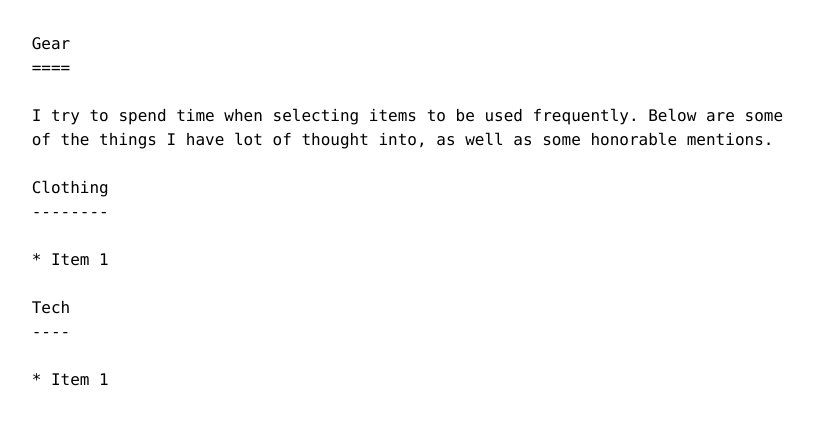
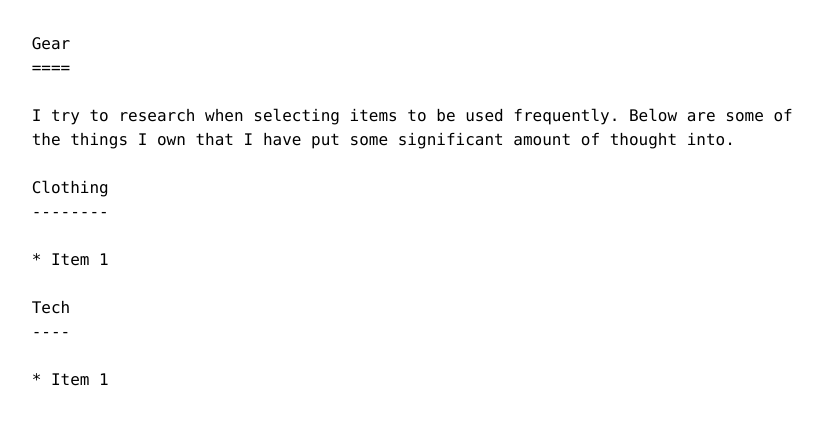
Before and after one commit to mathiaslyngbye/mathiaslyngbye.github.io, a Jekyll site: the page built from gear.md, in a window 1280 px wide. Shown: the top 425 px of the page, without its empty margins (223-1045 px from the left). Built offline with Jekyll 4.4.1, drawn with Linux system fonts in a browser that asks for light colours.

Commit message:
Revise wording in gear.md for clarity

```diff
--- a/gear.md
+++ b/gear.md
@@ -4,8 +4,8 @@ title: Gear
 ---
 
 # Gear
-I try to spend time when selecting items to be used frequently.
-Below are some of the things I have lot of thought into, as well as some honorable mentions.
+I try to research when selecting items to be used frequently.
+Below are some of the things I own that I have put some significant amount of thought into.
 
 ## Clothing
 * Item 1
```
